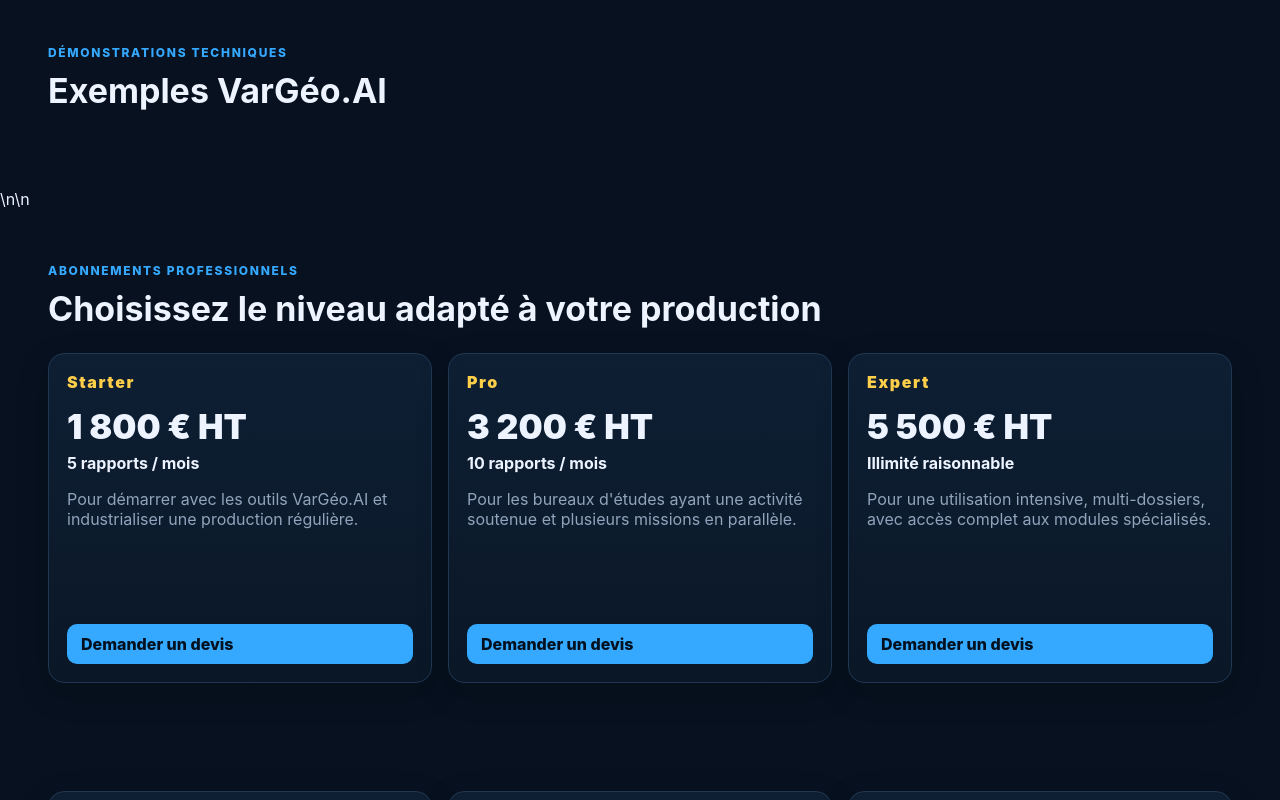
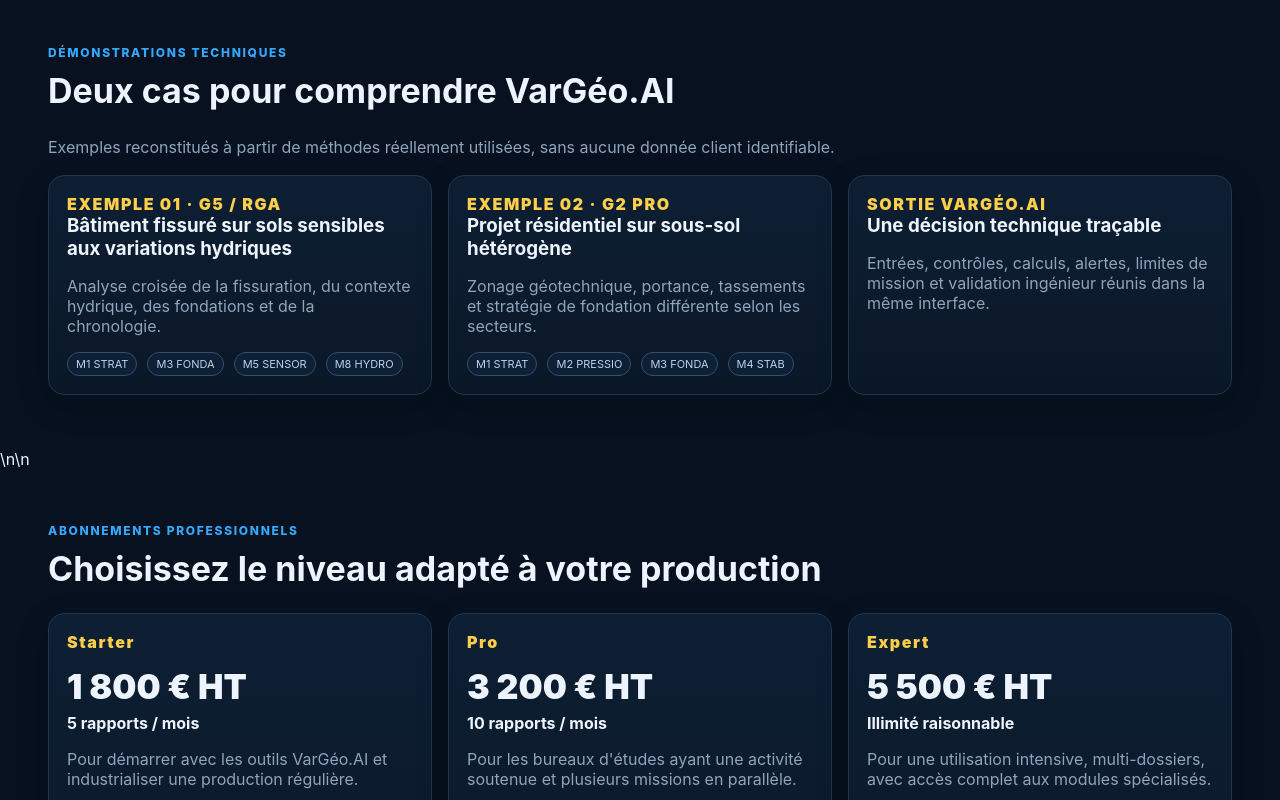
Before and after one commit to StibFrance/vargeo-ai, a Next.js app: page / in a window 1280 px wide. Shown: the part 1120-1920 px from the top of the page. Built offline with nearby package versions, Linux system fonts and the light colour scheme.

Commit message:
Add anonymized VarGeo AI demo cards

```diff
--- a/src/app/page.tsx
+++ b/src/app/page.tsx
@@ -29,7 +29,30 @@
       </div>
     </section>
 
-    <section className="public-section" id="exemples"><div className="eyebrow">Démonstrations techniques</div><h2>Exemples VarGéo.AI</h2></section>\n\n    <section className="public-section" id="formules">
+    <section className="public-section" id="exemples">
+      <div className="eyebrow">Démonstrations techniques</div>
+      <h2>Deux cas pour comprendre VarGéo.AI</h2>
+      <p className="subtitle">Exemples reconstitués à partir de méthodes réellement utilisées, sans aucune donnée client identifiable.</p>
+      <div className="grid grid-3">
+        <article className="card">
+          <div className="module-code">EXEMPLE 01 · G5 / RGA</div>
+          <h3>Bâtiment fissuré sur sols sensibles aux variations hydriques</h3>
+          <p className="muted">Analyse croisée de la fissuration, du contexte hydrique, des fondations et de la chronologie.</p>
+          <div className="toolbar"><span className="badge">M1 STRAT</span><span className="badge">M3 FONDA</span><span className="badge">M5 SENSOR</span><span className="badge">M8 HYDRO</span></div>
+        </article>
+        <article className="card">
+          <div className="module-code">EXEMPLE 02 · G2 PRO</div>
+          <h3>Projet résidentiel sur sous-sol hétérogène</h3>
+          <p className="muted">Zonage géotechnique, portance, tassements et stratégie de fondation différente selon les secteurs.</p>
+          <div className="toolbar"><span className="badge">M1 STRAT</span><span className="badge">M2 PRESSIO</span><span className="badge">M3 FONDA</span><span className="badge">M4 STAB</span></div>
+        </article>
+        <article className="card">
+          <div className="module-code">SORTIE VARGÉO.AI</div>
+          <h3>Une décision technique traçable</h3>
+          <p className="muted">Entrées, contrôles, calculs, alertes, limites de mission et validation ingénieur réunis dans la même interface.</p>
+        </article>
+      </div>
+    </section>\n\n    <section className="public-section" id="formules">
       <div className="eyebrow">Abonnements professionnels</div>
       <h2>Choisissez le niveau adapté à votre production</h2>
       <div className="grid grid-3">{plans.map(p=><div className="card pricing-card" key={p.name}><div><div className="module-code">{p.name}</div><div className="pricing-price">{p.price}</div><strong>{p.volume}</strong><p className="muted">{p.text}</p></div><a className="button" href="#devis">Demander un devis</a></div>)}</div>
```
